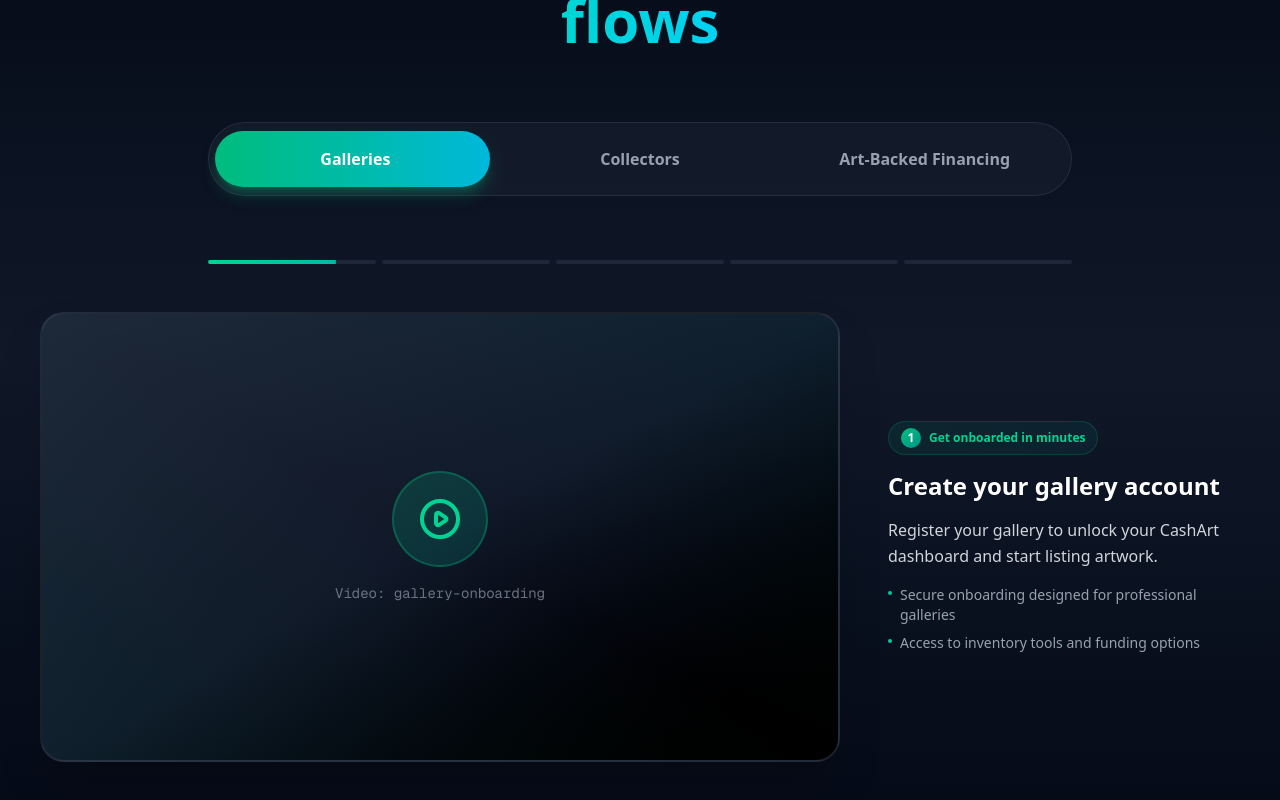
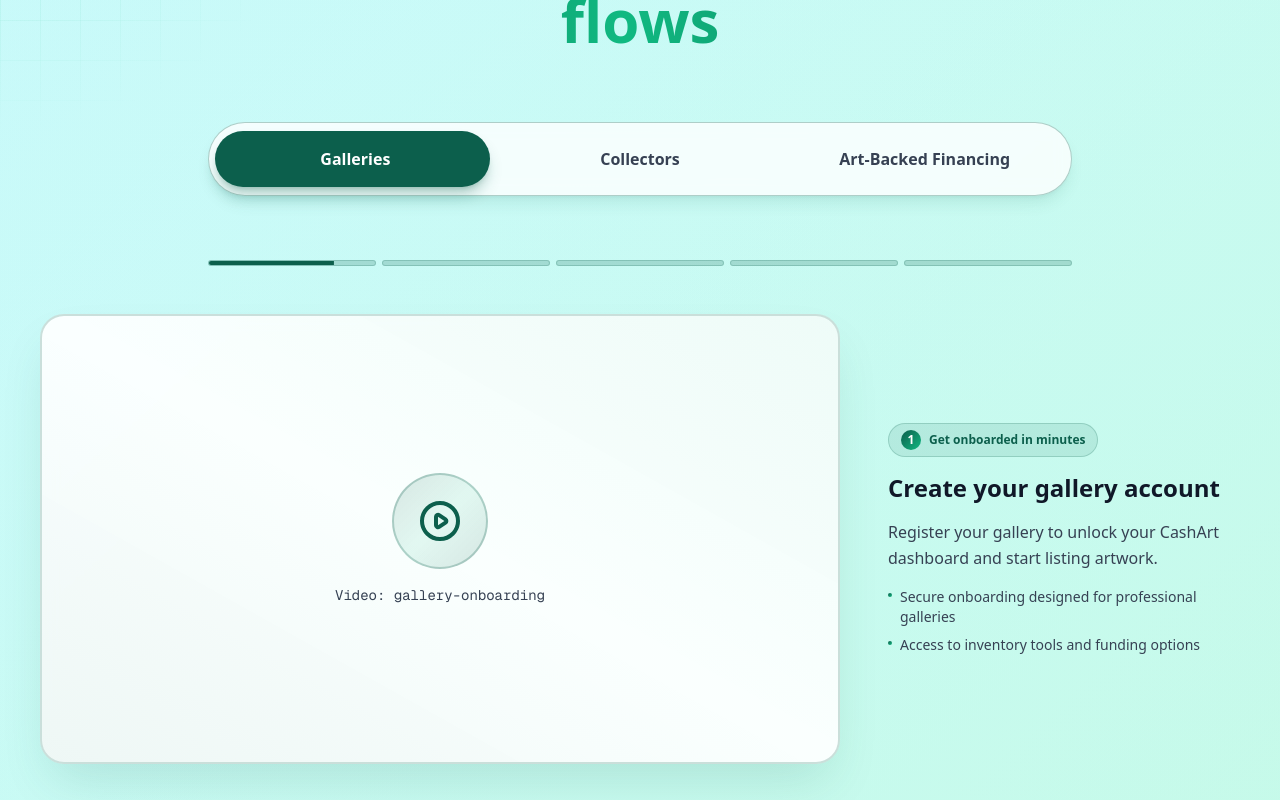
Before and after one commit to Botopia-SAS/CASHART-LANDING, a Next.js app: page /en in a window 1280 px wide. Shown: the part 1180-1980 px from the top of the page. Built offline with nearby package versions, Linux system fonts and the light colour scheme.

Commit message:
Enhance CashArtFlowSection with visibility detection and mouse tracking; update styles for consistency with Hero component

```diff
--- a/src/components/landing/CashArtFlowSection.tsx
+++ b/src/components/landing/CashArtFlowSection.tsx
@@ -1,6 +1,8 @@
 "use client";
 
-import { useState, useEffect } from "react";
+import { useState, useEffect, useRef } from "react";
+import { GridSpotlight } from "./hero/GridSpotlight";
+import { SmoothGradientOverlay } from "./hero/SmoothGradientOverlay";
 
 // ==========================================
 // DATA STRUCTURE - Fully configurable flows
@@ -248,11 +250,11 @@
 
   return (
     <div className="max-w-4xl mx-auto px-4 mb-12 sm:mb-16">
-      {/* Container bar with full rounded edges */}
-      <div className="relative bg-gray-800/40 backdrop-blur-sm rounded-full p-1.5 sm:p-2 border border-gray-700/50">
-        {/* Animated background slider */}
+      {/* Container bar with full rounded edges - Matching Hero light mode */}
+      <div className="relative bg-white/80 backdrop-blur-sm rounded-full p-1.5 sm:p-2 border border-[#0C5F4C]/30 shadow-lg shadow-[#0C5F4C]/10">
+        {/* Animated background slider - Verde oscuro fijo */}
         <div
-          className="absolute top-1.5 bottom-1.5 sm:top-2 sm:bottom-2 rounded-full bg-gradient-to-r from-emerald-500 via-teal-500 to-cyan-500 transition-all duration-500 ease-out shadow-lg shadow-emerald-500/30"
+          className="absolute top-1.5 bottom-1.5 sm:top-2 sm:bottom-2 rounded-full bg-[#0C5F4C] transition-all duration-500 ease-out shadow-lg shadow-[#0C5F4C]/30"
           style={{
             left: `calc(${(activeIndex / totalFlows) * 100}% + 0.375rem)`,
             width: `calc(${100 / totalFlows}% - 0.75rem)`,
@@ -274,7 +276,7 @@
                 }}
                 className={`
                   relative z-10 px-3 py-3 sm:px-6 sm:py-4 rounded-full font-semibold text-xs sm:text-sm md:text-base transition-all duration-300
-                  ${isActive ? 'text-white' : 'text-gray-400 hover:text-gray-200'}
+                  ${isActive ? 'text-white' : 'text-gray-700 hover:text-gray-900'}
                 `}
               >
                 {flow.label}
@@ -292,11 +294,13 @@
   activeStepIndex,
   onStepClick,
   stepDuration,
+  isVisible,
 }: {
   steps: FlowStep[];
   activeStepIndex: number;
   onStepClick: (index: number) => void;
   stepDuration: number; // en milisegundos
+  isVisible: boolean;
 }) {
   return (
     <div className="flex gap-1 sm:gap-1.5 mb-6 sm:mb-8 px-4">
@@ -312,18 +316,18 @@
               // Example: analytics.track('step_clicked', { step: step.id, index })
               onStepClick(index);
             }}
-            className="flex-1 h-0.5 sm:h-1 rounded-full bg-gray-700/40 overflow-hidden relative hover:bg-gray-600/50 transition-colors"
+            className="flex-1 h-1 sm:h-1.5 rounded-full bg-[#0C5F4C]/20 overflow-hidden relative hover:bg-[#0C5F4C]/30 transition-colors border border-[#0C5F4C]/20"
             aria-label={`Go to step ${index + 1}: ${step.title}`}
           >
             {/* Barra de progreso completada */}
             {isCompleted && (
-              <div className="absolute inset-0 bg-gradient-to-r from-emerald-400 to-teal-500" />
+              <div className="absolute inset-0 bg-[#0C5F4C]" />
             )}
 
             {/* Barra de progreso activa con animación tipo Instagram Stories */}
-            {isActive && (
+            {isActive && isVisible && (
               <div
-                className="absolute inset-0 bg-gradient-to-r from-emerald-400 to-teal-500 shadow-lg shadow-emerald-500/40 origin-left"
+                className="absolute inset-0 bg-[#0C5F4C] shadow-lg shadow-[#0C5F4C]/30 origin-left"
                 style={{
                   animation: `storyProgress ${stepDuration / 1000}s linear forwards`,
                 }}
@@ -352,7 +356,7 @@
           animation: `${isVideoLeft ? 'flipSlideToRight' : 'flipSlideToLeft'} 0.6s ease-out`,
         }}
       >
-        <div className="relative aspect-video rounded-3xl overflow-hidden bg-gradient-to-br from-gray-800 via-gray-900 to-black border-2 border-gray-700/50 shadow-2xl">
+        <div className="relative aspect-video rounded-3xl overflow-hidden bg-white/90 backdrop-blur-sm border-2 border-[#0C5F4C]/20 shadow-2xl shadow-[#0C5F4C]/15">
           {/* 🎬 VIDEO INTEGRATION POINT: Replace this div with your video component */}
           {/* Example with video tag:
             <video
@@ -373,9 +377,9 @@
           */}
           <div className="absolute inset-0 flex items-center justify-center">
             <div className="text-center px-6">
-              <div className="w-24 h-24 mx-auto mb-4 rounded-full bg-gradient-to-br from-emerald-500/20 to-teal-600/20 flex items-center justify-center border-2 border-emerald-500/30">
+              <div className="w-24 h-24 mx-auto mb-4 rounded-full bg-gradient-to-br from-[#0C5F4C]/15 via-[#10B981]/10 to-[#0C5F4C]/15 flex items-center justify-center border-2 border-[#0C5F4C]/25">
                 <svg
-                  className="w-12 h-12 text-emerald-400"
+                  className="w-12 h-12 text-[#0C5F4C]"
                   fill="none"
                   viewBox="0 0 24 24"
                   stroke="currentColor"
@@ -394,14 +398,14 @@
                   />
                 </svg>
               </div>
-              <p className="text-sm text-gray-500 font-mono">
+              <p className="text-sm text-gray-700 font-mono">
                 Video: {step.videoPlaceholder}
               </p>
             </div>
           </div>
 
           {/* Subtle animated glow effect */}
-          <div className="absolute inset-0 bg-gradient-to-tr from-emerald-500/5 via-transparent to-teal-500/5 pointer-events-none" />
+          <div className="absolute inset-0 bg-gradient-to-tr from-[#0C5F4C]/5 via-transparent to-[#10B981]/5 pointer-events-none" />
         </div>
       </div>
 
@@ -413,33 +417,33 @@
           animation: `${isVideoLeft ? 'fadeInFromRight' : 'fadeInFromLeft'} 0.5s ease-out 0.2s both`,
         }}
       >
-        {/* Step number badge */}
-        <div className="inline-flex items-center gap-1.5 sm:gap-2 px-2.5 py-1.5 sm:px-3 rounded-full bg-gradient-to-r from-emerald-500/10 to-teal-600/10 border border-emerald-500/20">
-          <div className="w-4 h-4 sm:w-5 sm:h-5 rounded-full bg-gradient-to-br from-emerald-500 to-teal-600 flex items-center justify-center text-white text-[10px] sm:text-xs font-bold">
+        {/* Step number badge - Matching Hero style */}
+        <div className="inline-flex items-center gap-1.5 sm:gap-2 px-2.5 py-1.5 sm:px-3 rounded-full bg-[#0C5F4C]/10 border border-[#0C5F4C]/20">
+          <div className="w-4 h-4 sm:w-5 sm:h-5 rounded-full bg-gradient-to-br from-[#0C5F4C] to-[#10B981] flex items-center justify-center text-white text-[10px] sm:text-xs font-bold">
             {step.id.split("-")[1]}
           </div>
-          <span className="text-[11px] sm:text-xs font-semibold text-emerald-400">
+          <span className="text-[11px] sm:text-xs font-semibold text-[#0C5F4C]">
             {step.subtitle}
           </span>
         </div>
 
-        {/* Title - Más pequeño */}
-        <h3 className="text-lg sm:text-xl lg:text-2xl font-bold text-white leading-tight">
+        {/* Title - Matching Hero text style */}
+        <h3 className="text-lg sm:text-xl lg:text-2xl font-bold text-gray-900 leading-tight">
           {step.title}
         </h3>
 
-        {/* Description - Más pequeño */}
-        <p className="text-xs sm:text-sm lg:text-base text-gray-300 leading-relaxed">
+        {/* Description - Matching Hero text style */}
+        <p className="text-xs sm:text-sm lg:text-base text-gray-700 leading-relaxed">
           {step.description}
         </p>
 
-        {/* Bullet points - Más pequeños y siempre alineados a la izquierda */}
+        {/* Bullet points - Matching Hero style */}
         {step.bullets.length > 0 && (
           <ul className="space-y-1.5 sm:space-y-2">
             {step.bullets.map((bullet, index) => (
               <li key={index} className="flex items-start gap-1.5 sm:gap-2">
-                <div className="mt-1 sm:mt-1.5 w-1 h-1 rounded-full bg-gradient-to-br from-emerald-400 to-teal-500 flex-shrink-0" />
-                <span className="text-gray-400 text-[11px] sm:text-xs lg:text-sm">
+                <div className="mt-1 sm:mt-1.5 w-1 h-1 rounded-full bg-gradient-to-br from-[#0C5F4C] to-[#10B981] flex-shrink-0" />
+                <span className="text-gray-700 text-[11px] sm:text-xs lg:text-sm">
                   {bullet}
                 </span>
               </li>
@@ -458,6 +462,9 @@
 export function CashArtFlowSection() {
   const [activeFlowId, setActiveFlowId] = useState<string>(FLOWS[0].id);
   const [activeStepIndex, setActiveStepIndex] = useState<number>(0);
+  const [isVisible, setIsVisible] = useState<boolean>(false);
+  const [globalMousePosition, setGlobalMousePosition] = useState({ x: 0, y: 0 });
+  const sectionRef = useRef<HTMLElement>(null);
 
   const activeFlow = FLOWS.find((f) => f.id === activeFlowId) || FLOWS[0];
   const activeStep = activeFlow.steps[activeStepIndex];
@@ -474,8 +481,45 @@
     setActiveStepIndex(index);
   };
 
-  // Auto-advance to next step when current step completes
+  // Mouse tracking para GridSpotlight
   useEffect(() => {
+    const handleMouseMove = (e: MouseEvent) => setGlobalMousePosition({ x: e.clientX, y: e.clientY });
+    window.addEventListener('mousemove', handleMouseMove);
+    return () => window.removeEventListener('mousemove', handleMouseMove);
+  }, []);
+
+  // Intersection Observer - Detectar cuando la sección es visible
+  useEffect(() => {
+    const observer = new IntersectionObserver(
+      (entries) => {
+        entries.forEach((entry) => {
+          // Activar solo cuando la sección es al menos 30% visible
+          if (entry.isIntersecting && entry.intersectionRatio >= 0.3) {
+            setIsVisible(true);
+          }
+        });
+      },
+      {
+        threshold: [0.3], // Trigger cuando el 30% de la sección es visible
+        rootMargin: "0px",
+      }
+    );
+
+    if (sectionRef.current) {
+      observer.observe(sectionRef.current);
+    }
+
+    return () => {
+      if (sectionRef.current) {
+        observer.unobserve(sectionRef.current);
+      }
+    };
+  }, []);
+
+  // Auto-advance to next step when current step completes - SOLO si la sección es visible
+  useEffect(() => {
+    if (!isVisible) return; // No iniciar el timer si no es visible
+
     const timer = setTimeout(() => {
       // Si no es el último step, avanzar al siguiente
       if (activeStepIndex < activeFlow.steps.length - 1) {
@@ -488,54 +532,28 @@
     }, STEP_DURATION);
 
     return () => clearTimeout(timer);
-  }, [activeStepIndex, activeFlow.steps.length, STEP_DURATION]);
+  }, [activeStepIndex, activeFlow.steps.length, STEP_DURATION, isVisible]);
 
   return (
-    <section className="relative py-16 sm:py-24 lg:py-32 bg-gradient-to-b from-gray-950 via-gray-900 to-gray-950 overflow-hidden">
-      {/* Background elements - Railway-inspired */}
-      <div className="absolute inset-0 -z-10">
-        {/* Subtle grid pattern */}
-        <div
-          className="absolute inset-0 opacity-[0.03]"
-          style={{
-            backgroundImage: `linear-gradient(rgba(16, 185, 129, 0.3) 1px, transparent 1px), linear-gradient(90deg, rgba(16, 185, 129, 0.3) 1px, transparent 1px)`,
-            backgroundSize: "64px 64px",
-          }}
-        />
+    <section ref={sectionRef} className="relative py-16 sm:py-24 lg:py-32 overflow-hidden bg-gradient-to-br from-cyan-100 via-teal-100 to-emerald-100 animate-gradient-shift [color-scheme:light]">
+      {/* GridSpotlight - Grilla que sigue el mouse */}
+      <GridSpotlight mousePos={globalMousePosition} />
 
-        {/* Radial gradients for depth */}
-        <div
-          className="absolute top-0 left-1/4 w-[600px] h-[600px] opacity-20"
-          style={{
-            background:
-              "radial-gradient(circle, rgba(16, 185, 129, 0.15) 0%, transparent 70%)",
-            filter: "blur(60px)",
-          }}
-        />
-        <div
-          className="absolute bottom-0 right-1/4 w-[600px] h-[600px] opacity-20"
-          style={{
-            background:
-              "radial-gradient(circle, rgba(20, 184, 166, 0.15) 0%, transparent 70%)",
-            filter: "blur(60px)",
-          }}
-        />
-      </div>
+      {/* SmoothGradientOverlay - Overlays animados como en Hero */}
+      <SmoothGradientOverlay />
 
       <div className="container max-w-7xl mx-auto px-4 sm:px-6 relative z-10">
         {/* Section Header */}
         <div className="text-center mb-10 sm:mb-12 lg:mb-16 space-y-4 sm:space-y-6">
 
 
-          {/* Main heading */}
-          <h2 className="text-2xl sm:text-4xl md:text-5xl lg:text-6xl font-bold text-white leading-tight px-4">
+          {/* Main heading - Matching Hero style */}
+          <h2 className="text-3xl sm:text-4xl md:text-5xl lg:text-6xl font-bold text-gray-900 leading-tight px-4">
             See how CashArt works in{" "}
-            <span className="bg-gradient-to-r from-emerald-400 via-teal-400 to-cyan-400 bg-clip-text text-transparent">
+            <span className="bg-gradient-to-r from-[#0C5F4C] via-[#10B981] to-[#0C5F4C] bg-clip-text text-transparent bg-[length:200%_auto] animate-gradient-shift">
               a few simple flows
             </span>
           </h2>
-
-
         </div>
 
         {/* Flow Toggle */}
@@ -552,6 +570,7 @@
             activeStepIndex={activeStepIndex}
             onStepClick={handleStepClick}
             stepDuration={STEP_DURATION}
+            isVisible={isVisible}
           />
         </div>
 
--- a/src/components/landing/Hero.tsx
+++ b/src/components/landing/Hero.tsx
@@ -160,7 +160,7 @@
 
   return (
     <section
-      className="relative py-14 md:py-18 bg-gradient-to-b from-white via-[#f6fbf9] to-white dark:from-gray-900 dark:via-gray-850 dark:to-gray-900 overflow-hidden"
+      className="relative py-14 md:py-18 bg-gradient-to-b from-emerald-100/60 via-white to-white dark:from-gray-900 dark:via-gray-850 dark:to-gray-900 overflow-hidden"
       style={{ opacity, transition: 'opacity 0.3s ease-out' }}
     >
       <div className="absolute inset-0 pointer-events-none">
```
Also changed, not shown: src/components/landing/hero/DashboardImage.tsx (+5 -3 lines).
